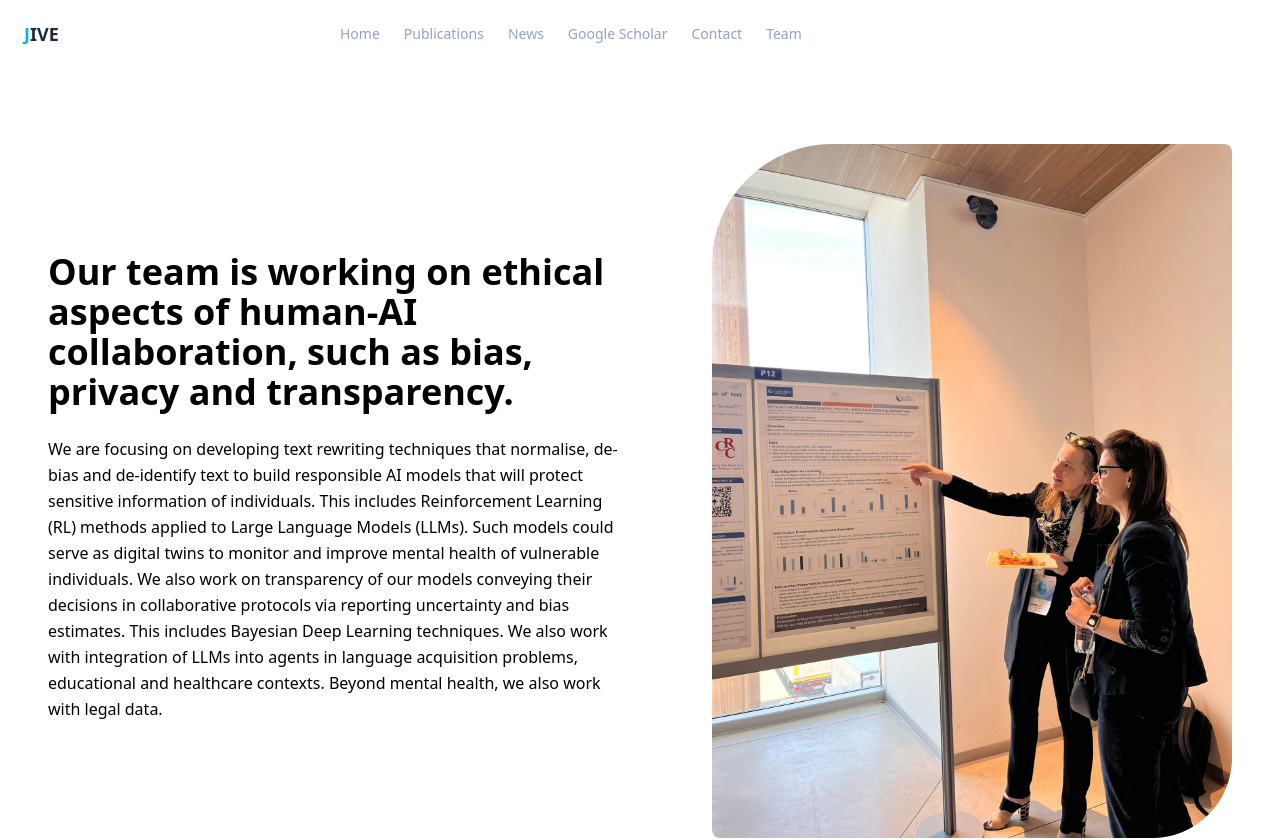
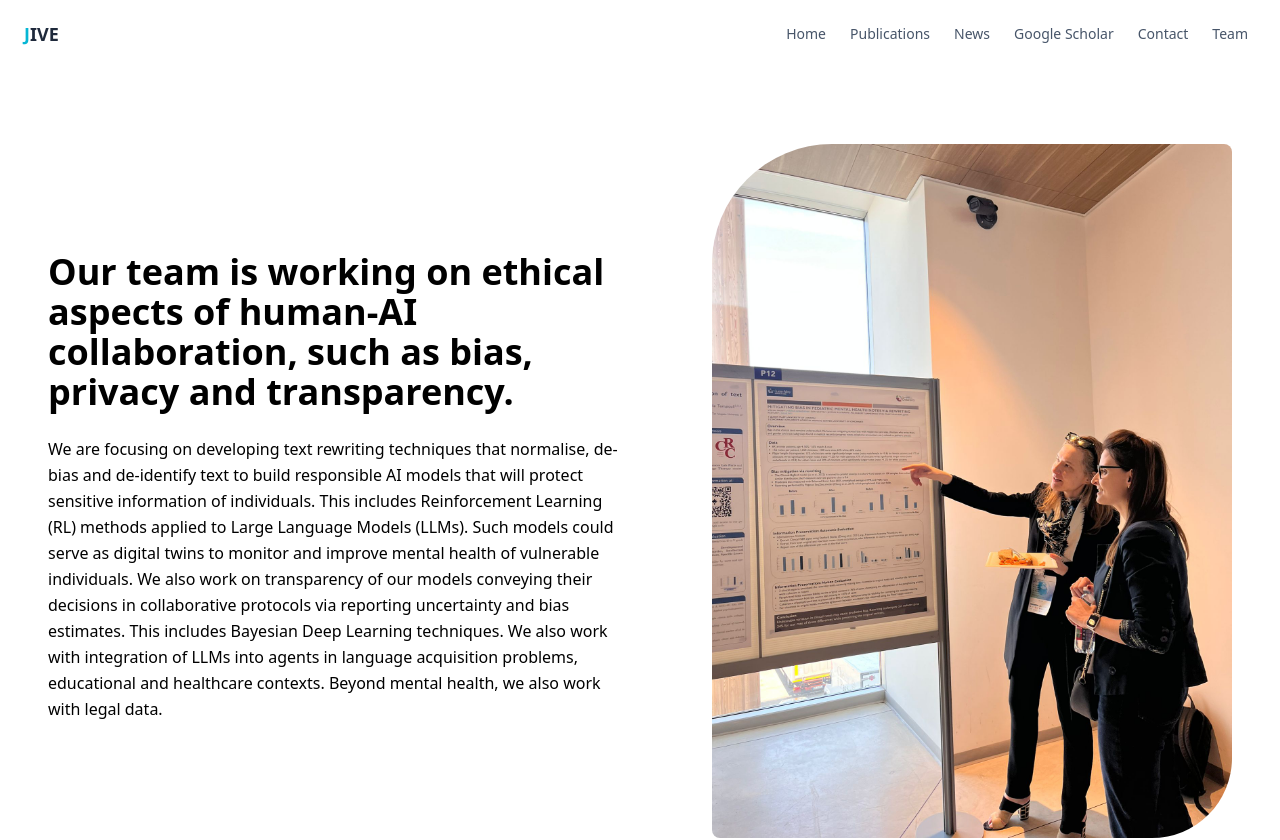
Before and after one commit to jondedman/jive_site, a React (Vite) app: page / in a window 1280 px wide. Shown: the top 840 px of the page. Built offline with nearby package versions, Linux system fonts and the light colour scheme.

Commit message:
darken font for nav bar items

```diff
--- a/src/Header.jsx
+++ b/src/Header.jsx
@@ -10,14 +10,14 @@ function Header() {
 					<span className="text-slate-800">IVE</span>
 				</div>
 			</a>
-			<nav className="hidden bg-white text-base sm:block w-3/4">
+			<nav className="hidden bg-white text-base sm:block">
 				<ul
 					className="flex items
         -center space-x-2"
 				>
 					<li className="group relative">
 						<a
-							className="block whitespace-nowrap px-2 py-2 text-sm text-slate-400 no-underline transition hover:text-slate-900"
+							className="block whitespace-nowrap px-2 py-2 text-sm text-slate-600 no-underline transition hover:text-slate-900"
 							href="/"
 						>
 							Home
@@ -25,7 +25,7 @@ function Header() {
 					</li>
 					<li className="group relative">
 						<a
-							className="block whitespace-nowrap px-2 py-2 text-sm text-slate-400 no-underline transition hover:text-slate-900"
+							className="block whitespace-nowrap px-2 py-2 text-sm text-slate-600 no-underline transition hover:text-slate-900"
 							href="#publications"
 						>
 							Publications
@@ -33,7 +33,7 @@ function Header() {
 						{/* <ul className="invisible absolute z-30 space-y-2 rounded-lg border border-slate-50 bg-white p-4 opacity-0 shadow-xl transition-opacity delay-75 ease-in-out group-hover:visible group-hover:opacity-100 dark:border-slate-800 dark:bg-slate-900">
 							<li>
 								<a
-									className="undefined block whitespace-nowrap px-2 py-2 text-sm text-slate-400 no-underline transition hover:text-slate-900 "
+									className="undefined block whitespace-nowrap px-2 py-2 text-sm text-slate-600 no-underline transition hover:text-slate-900 "
 									href="#"
 								>
 									Publication 1
@@ -41,7 +41,7 @@ function Header() {
 							</li>
 							<li>
 								<a
-									className="undefined block whitespace-nowrap px-2 py-2 text-sm text-slate-400 no-underline transition hover:text-slate-900 dark:hover:text-slate-50"
+									className="undefined block whitespace-nowrap px-2 py-2 text-sm text-slate-600 no-underline transition hover:text-slate-900 dark:hover:text-slate-50"
 									href="#"
 								>
 									Publication 2
@@ -49,7 +49,7 @@ function Header() {
 							</li>
 							<li>
 								<a
-									className="undefined block whitespace-nowrap px-2 py-2 text-sm text-slate-400 no-underline transition hover:text-slate-900 dark:hover:text-slate-50"
+									className="undefined block whitespace-nowrap px-2 py-2 text-sm text-slate-600 no-underline transition hover:text-slate-900 dark:hover:text-slate-50"
 									href="#"
 								>
 									Publication 3
@@ -57,7 +57,7 @@ function Header() {
 							</li>
 							<li>
 								<a
-									className="undefined block whitespace-nowrap px-2 py-2 text-sm text-slate-400 no-underline transition hover:text-slate-900 dark:hover:text-slate-50"
+									className="undefined block whitespace-nowrap px-2 py-2 text-sm text-slate-600 no-underline transition hover:text-slate-900 dark:hover:text-slate-50"
 									href="#"
 								>
 									Publication 4
@@ -67,7 +67,7 @@ function Header() {
 					</li>
 					<li className="group relative">
 						<a
-							className="block whitespace-nowrap px-2 py-2 text-sm text-slate-400 no-underline transition hover:text-slate-900"
+							className="block whitespace-nowrap px-2 py-2 text-sm text-slate-600 no-underline transition hover:text-slate-900"
 							href="#news"
 						>
 							News
@@ -75,7 +75,7 @@ function Header() {
 					</li>
 					<li className="group relative">
 						<a
-							className="block whitespace-nowrap px-2 py-2 text-sm text-slate-400 no-underline transition hover:text-slate-900"
+							className="block whitespace-nowrap px-2 py-2 text-sm text-slate-600 no-underline transition hover:text-slate-900"
 							href="https://scholar.google.com/citations?view_op=list_works&hl=en&hl=en&user=WMYcG5EAAAAJ&sortby=pubdate"
 							target="_blank"
 							rel="noopener noreferrer"
@@ -86,7 +86,7 @@ function Header() {
 
 					<li className="group relative">
 						<a
-							className="block whitespace-nowrap px-2 py-2 text-sm text-slate-400 no-underline transition hover:text-slate-900"
+							className="block whitespace-nowrap px-2 py-2 text-sm text-slate-600 no-underline transition hover:text-slate-900"
 							href="/contact"
 						>
 							Contact
@@ -94,7 +94,7 @@ function Header() {
 					</li>
 					<li className="group relative">
 						<a
-							className="block whitespace-nowrap px-2 py-2 text-sm text-slate-400 no-underline transition hover:text-slate-900"
+							className="block whitespace-nowrap px-2 py-2 text-sm text-slate-600 no-underline transition hover:text-slate-900"
 							href="#team"
 						>
 							Team
@@ -103,7 +103,7 @@ function Header() {
 				</ul>
 			</nav>
 			<button
-				className="block text-slate-400 hover:text-slate-900 sm:hidden"
+				className="block text-slate-600 hover:text-slate-900 sm:hidden"
 				title="Open navigation menu"
 				onClick={() => setMenuOpen(!isMenuOpen)}
 			>
@@ -139,7 +139,7 @@ function Header() {
 				<ul className="flex flex-col space-y-2">
 					<li className="text-right">
 						<button
-							className="px-6 py-2 text-slate-400 hover:text-slate-900 "
+							className="px-6 py-2 text-slate-600 hover:text-slate-900 "
 							onClick={() => setMenuOpen(!isMenuOpen)}
 						>
 							<svg
@@ -162,7 +162,7 @@ function Header() {
 					<li className="group relative w-full overflow-x-visible text-right">
 						<a
 							className="mx-4 block
-            whitespace-nowrap px-2 py-2 text-sm text-slate-400 no-underline transition hover:text-slate-900"
+            whitespace-nowrap px-2 py-2 text-sm text-slate-600 no-underline transition hover:text-slate-900"
 							href="/"
 						>
 							Home
@@ -171,7 +171,7 @@ function Header() {
 					<li className="group relative w-full overflow-x-visible text-right">
 						<a
 							className="mx-4 block
-            whitespace-nowrap px-2 py-2 text-sm text-slate-400 no-underline transition hover:text-slate-900 "
+            whitespace-nowrap px-2 py-2 text-sm text-slate-600 no-underline transition hover:text-slate-900 "
 							href="#"
 						>
 							Publications
@@ -179,13 +179,13 @@ function Header() {
 						<ul className="h-0 space-y-2 overflow-y-hidden bg-slate-50 px-4 py-0 transition-all delay-75 ease-in-out group-hover:h-full group-hover:py-4 ">
 							<li>
 								<a
-									className="undefined block whitespace-nowrap px-2 py-2 text-sm text-slate-400 no-underline transition hover:text-slate-900 "
+									className="undefined block whitespace-nowrap px-2 py-2 text-sm text-slate-600 no-underline transition hover:text-slate-900 "
 									href="#"
 								></a>
 							</li>
 							<li>
 								<a
-									className="undefined block whitespace-nowrap px-2 py-2 text-sm text-slate-400 no-underline transition hover:text-slate-900 "
+									className="undefined block whitespace-nowrap px-2 py-2 text-sm text-slate-600 no-underline transition hover:text-slate-900 "
 									href="#"
 								>
 									Publication 1
@@ -193,7 +193,7 @@ function Header() {
 							</li>
 							<li>
 								<a
-									className="undefined block whitespace-nowrap px-2 py-2 text-sm text-slate-400 no-underline transition hover:text-slate-900 "
+									className="undefined block whitespace-nowrap px-2 py-2 text-sm text-slate-600 no-underline transition hover:text-slate-900 "
 									href="#"
 								>
 									Publication 2
@@ -201,7 +201,7 @@ function Header() {
 							</li>
 							<li>
 								<a
-									className="undefined block whitespace-nowrap px-2 py-2 text-sm text-slate-400 no-underline transition hover:text-slate-900 "
+									className="undefined block whitespace-nowrap px-2 py-2 text-sm text-slate-600 no-underline transition hover:text-slate-900 "
 									href="#"
 								>
 									Publication 3
@@ -212,7 +212,7 @@ function Header() {
 					<li className="group relative w-full overflow-x-visible text-right">
 						<a
 							className="mx-4 block
-            whitespace-nowrap px-2 py-2 text-sm text-slate-400 no-underline transition hover:text-slate-900 "
+            whitespace-nowrap px-2 py-2 text-sm text-slate-600 no-underline transition hover:text-slate-900 "
 							href="/about"
 						>
 							About
```
